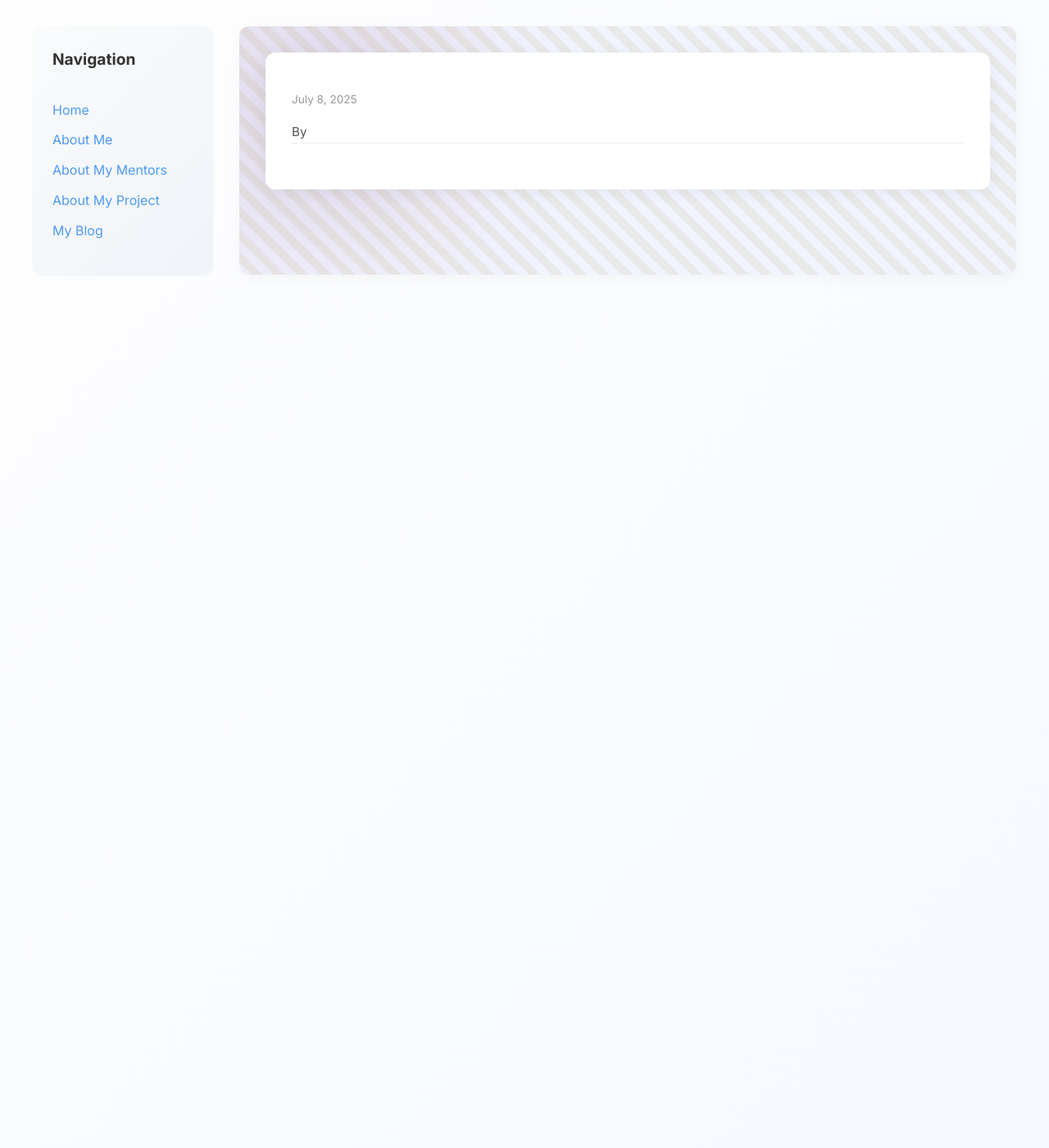
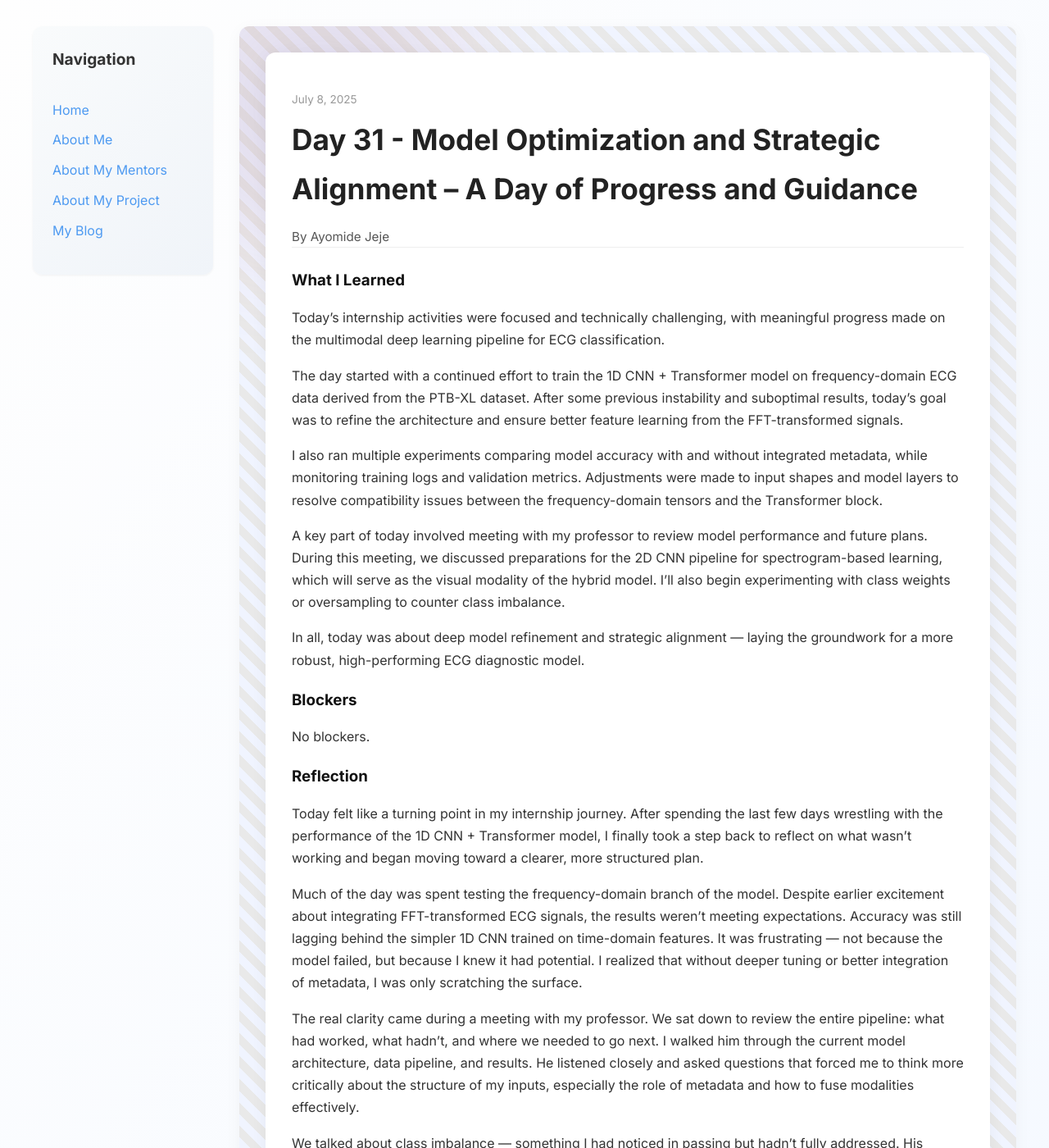
Before and after one commit to Jeje0001/Jeje0001.github.io, a Jekyll site: the page built from _posts/2025-07-08-day-31.md, in a window 1280 px wide and 1400 px high. Shown: the whole window at 82% size. Built offline with Jekyll 4.4.1, drawn with Linux system fonts in a browser that asks for light colours; our own code applies the rules of GitHub Pages for plain Markdown files; some of the changed text lies outside the part shown.

Commit message:
Update 2025-07-08-day-31.md

```diff
--- a/_posts/2025-07-08-day-31.md
+++ b/_posts/2025-07-08-day-31.md
@@ -1,19 +1,31 @@
 ---
 layout: post
-title: "Day 31 - Model Optimization and Strategic Alignment – A Day of Progress and Guidance "
+title: "Day 31 - Model Optimization and Strategic Alignment – A Day of Progress and Guidance"
 date: 2025-07-08
 author: Ayomide Jeje
 permalink: /day31.html
-tags: [""]
+tags: []
 
 what_i_learned: |
-  Today’s internship activities were focused and technically challenging, with meaningful progress made on the multimodal deep learning pipeline for ECG classification. The day started with a continued effort to train the 1D CNN + Transformer model on frequency-domain ECG data derived from the PTB-XL dataset. After some previous instability and suboptimal results, today's goal was to refine the architecture and ensure better feature learning from the FFT-transformed signals. You also ran multiple experiments comparing model accuracy with and without integrated metadata, while monitoring training logs and validation metrics. Adjustments were made to input shapes and model layers to resolve compatibility issues between the frequency-domain tensors and the Transformer block. A key part of today involved meeting with your professor to review model performance and future plans. During this meeting,we discussed  begin preparing the 2D CNN pipeline for spectrogram-based learning, which will serve as the visual modality of your hybrid model. You’ll also begin experimenting with class weights or oversampling to counter class imbalance. In all, today was about deep model refinement and strategic alignment with your professor — laying the groundwork for a more robust, high-performing ECG diagnostic model.
+  Today’s internship activities were focused and technically challenging, with meaningful progress made on the multimodal deep learning pipeline for ECG classification.
+
+  The day started with a continued effort to train the 1D CNN + Transformer model on frequency-domain ECG data derived from the PTB-XL dataset. After some previous instability and suboptimal results, today's goal was to refine the architecture and ensure better feature learning from the FFT-transformed signals.
+
+  I also ran multiple experiments comparing model accuracy with and without integrated metadata, while monitoring training logs and validation metrics. Adjustments were made to input shapes and model layers to resolve compatibility issues between the frequency-domain tensors and the Transformer block.
+
+  A key part of today involved meeting with my professor to review model performance and future plans. During this meeting, we discussed preparations for the 2D CNN pipeline for spectrogram-based learning, which will serve as the visual modality of the hybrid model. I’ll also begin experimenting with class weights or oversampling to counter class imbalance.
+
+  In all, today was about deep model refinement and strategic alignment — laying the groundwork for a more robust, high-performing ECG diagnostic model.
 
 blockers: |
-  No Blockers
+  No blockers.
+
 reflection: |
-  Today felt like a turning point in my internship journey. After spending the last few days wrestling with the performance of the 1D CNN + Transformer model, I finally took a step back to reflect on what wasn’t working — and began moving toward a clearer, more structured plan.
-Much of the day was spent testing the frequency-domain branch of the model. Despite earlier excitement about integrating FFT-transformed ECG signals, the results weren’t meeting expectations. Accuracy was still lagging behind the simpler 1D CNN trained on time-domain features. It was frustrating — not because the model failed, but because I knew it had potential. I realized that without deeper tuning or better integration of metadata, I was only scratching the surface. The real clarity came during a meeting with my professor. We sat down to review the entire pipeline: what had worked, what hadn’t, and where we needed to go next. I walked him through the current model architecture, data pipeline, and results. He listened closely and asked questions that forced me to think more critically about the structure of my inputs, especially the role of metadata and how to fuse modalities effectively. We talked about class imbalance — something I had noticed in passing but hadn’t fully addressed. His suggestion to experiment with class weighting or oversampling gave me a new line of thinking. We also agreed to aim for a stronger benchmark: 85–90% accuracy across all classes, using the full dataset and all available features (time, frequency, and metadata).
+  Today felt like a turning point in my internship journey. After spending the last few days wrestling with the performance of the 1D CNN + Transformer model, I finally took a step back to reflect on what wasn’t working and began moving toward a clearer, more structured plan.
 
+  Much of the day was spent testing the frequency-domain branch of the model. Despite earlier excitement about integrating FFT-transformed ECG signals, the results weren’t meeting expectations. Accuracy was still lagging behind the simpler 1D CNN trained on time-domain features. It was frustrating — not because the model failed, but because I knew it had potential. I realized that without deeper tuning or better integration of metadata, I was only scratching the surface.
 
+  The real clarity came during a meeting with my professor. We sat down to review the entire pipeline: what had worked, what hadn’t, and where we needed to go next. I walked him through the current model architecture, data pipeline, and results. He listened closely and asked questions that forced me to think more critically about the structure of my inputs, especially the role of metadata and how to fuse modalities effectively.
+
+  We talked about class imbalance — something I had noticed in passing but hadn’t fully addressed. His suggestion to experiment with class weighting or oversampling gave me a new line of thinking. We also agreed to aim for a stronger benchmark: 85–90% accuracy across all classes, using the full dataset and all available features (time, frequency, and metadata).
 ---
```
